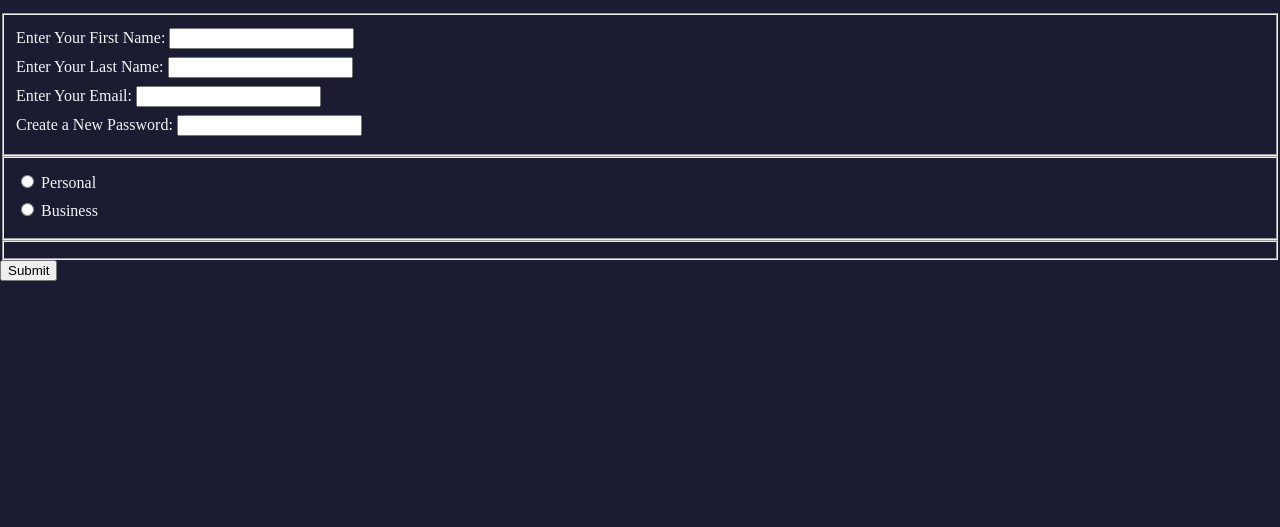
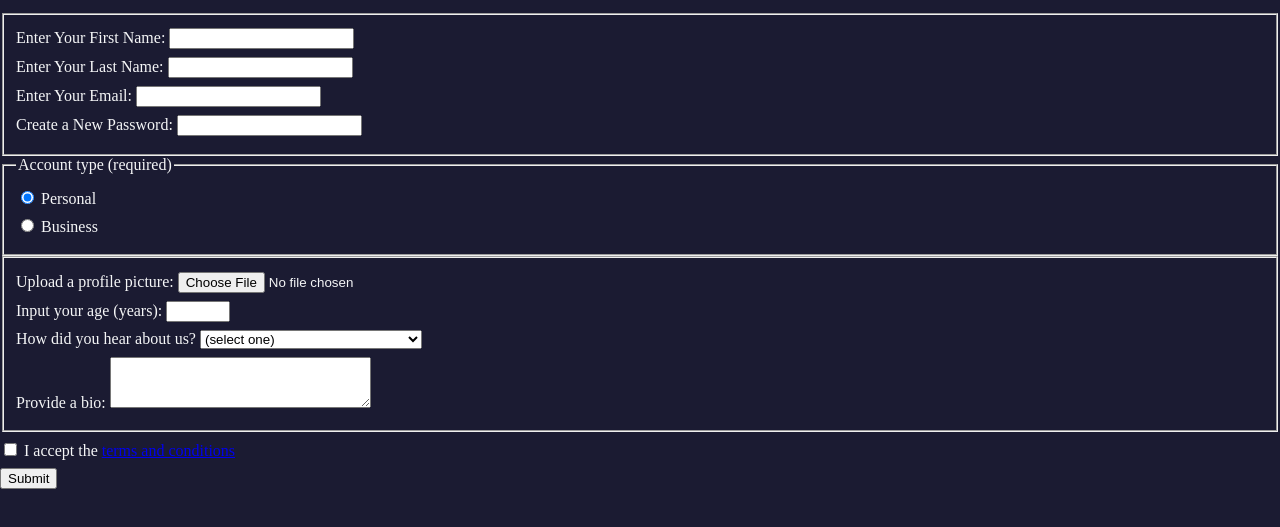
Before and after one commit to sherylhodri/Registration-Form, a plain HTML site: page index.html in a window 1280 px wide. Shown: the part 101-628 px from the top of the page. Drawn offline with Linux system fonts and the light colour scheme.

Commit message:
index.html

```diff
--- a/index.html
+++ b/index.html
@@ -1,3 +1,4 @@
+
 <!DOCTYPE html>
 <html lang="en">
   <head>
@@ -16,11 +17,29 @@
         <label for="new-password">Create a New Password: <input id="new-password" type="password" pattern="[a-z0-5]{8,}" required /></label>
       </fieldset>
       <fieldset>
-
-        <label><input type="radio" name="account-type" /> Personal</label>
-        <label><input type="radio" name="account-type" /> Business</label>
+        <legend>Account type (required)</legend>
+        <label for="personal-account"><input id="personal-account" type="radio" name="account-type" checked /> Personal</label>
+        <label for="business-account"><input id="business-account" type="radio" name="account-type" /> Business</label>
       </fieldset>
-      <fieldset></fieldset>
+      <fieldset>
+        <label for="profile-picture">Upload a profile picture: <input id="profile-picture" type="file" /></label>
+        <label for="age">Input your age (years): <input id="age" type="number" min="13" max="120" /></label>
+        <label for="referrer">How did you hear about us?
+          <select id="referrer">
+            <option value="">(select one)</option>
+            <option value="1">freeCodeCamp News</option>
+            <option value="2">freeCodeCamp YouTube Channel</option>
+            <option value="3">freeCodeCamp Forum</option>
+            <option value="4">Other</option>
+          </select>
+        </label>
+        <label for="bio">Provide a bio:
+          <textarea id="bio" rows="3" cols="30"></textarea>
+        </label>
+      </fieldset>
+      <label for="terms-and-conditions">
+        <input id="terms-and-conditions" type="checkbox" required /> I accept the <a href="https://www.freecodecamp.org/news/terms-of-service/">terms and conditions</a>
+      </label>
       <input type="submit" value="Submit" />
     </form>
   </body>
```
